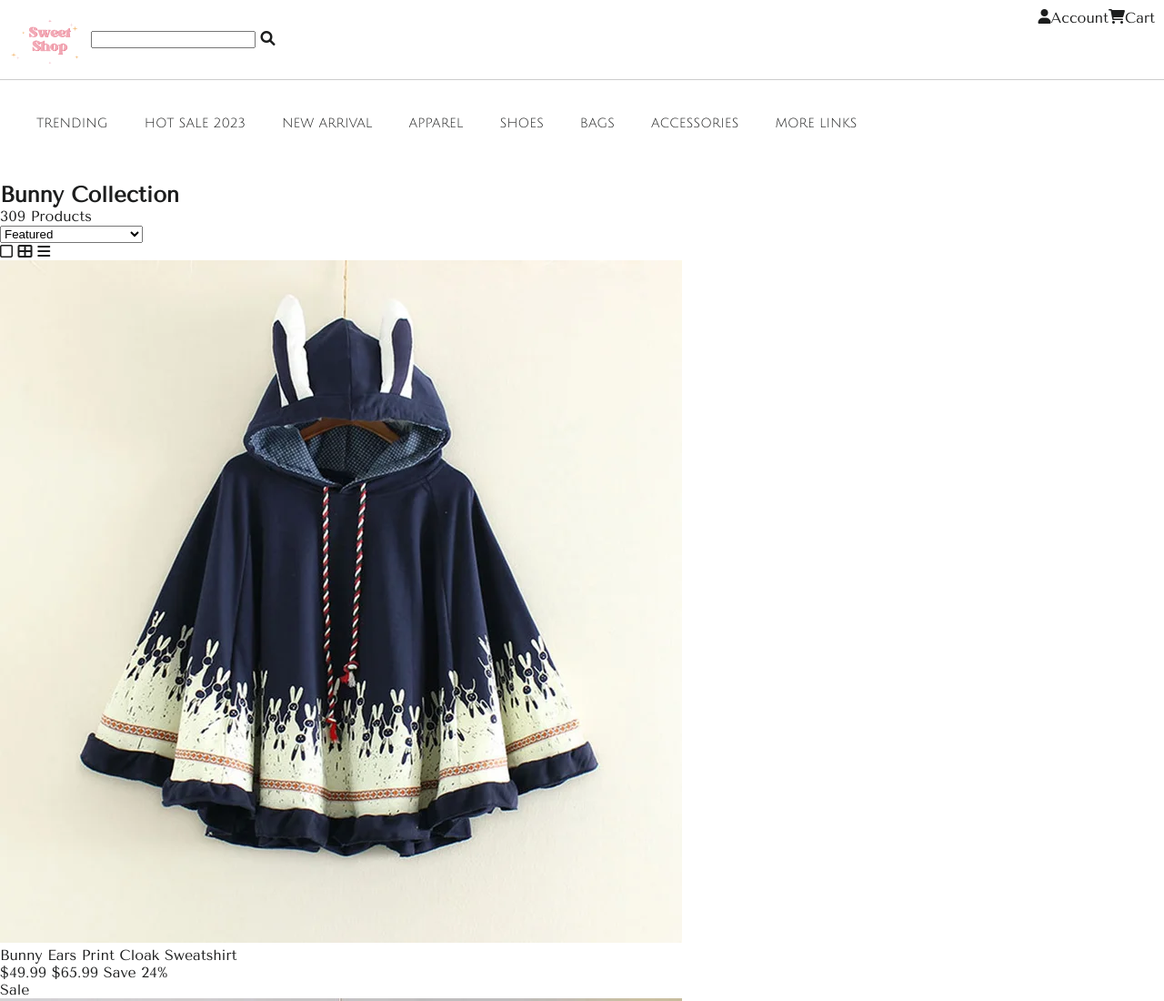
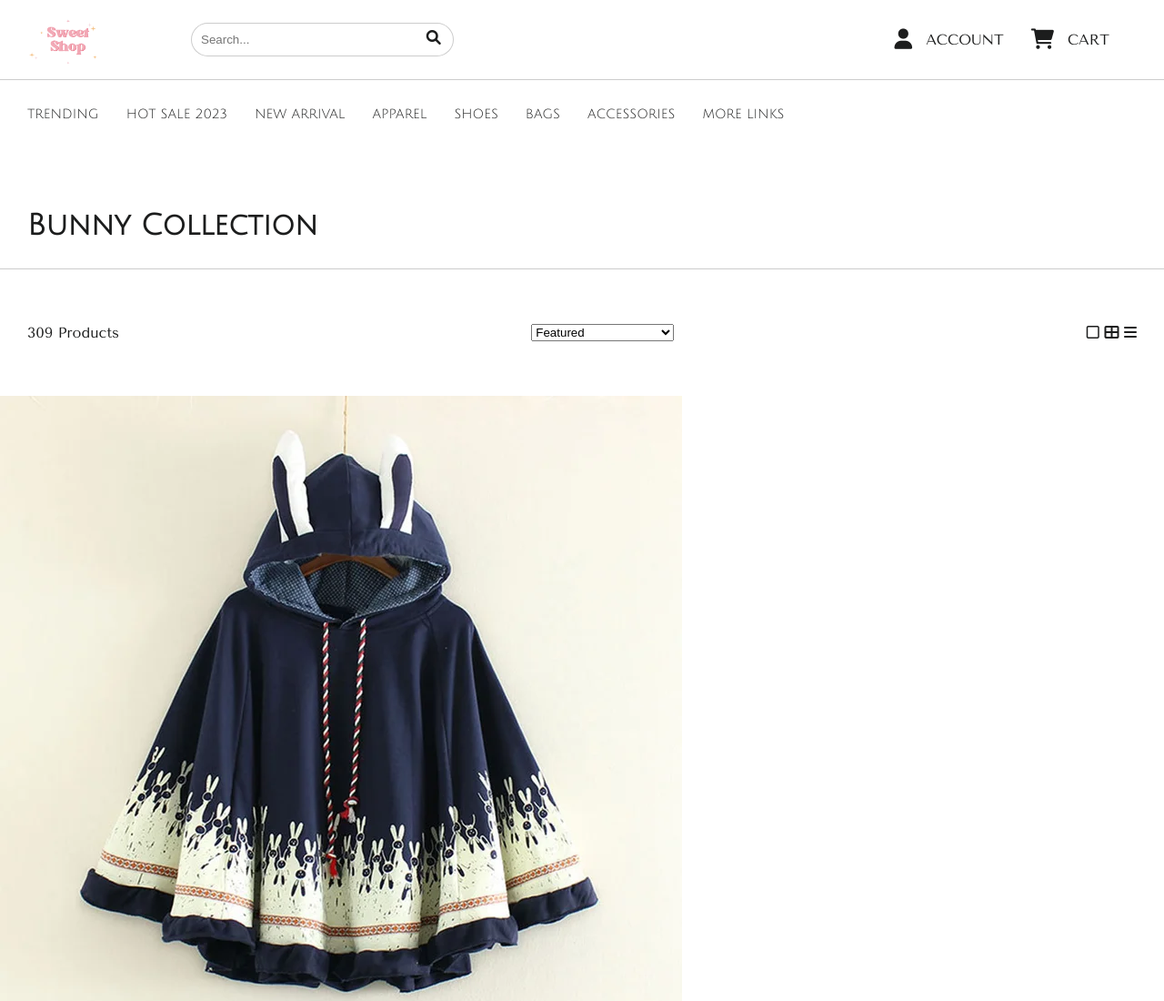
Before and after one commit to MEINNASTIE/Shop_play, a plain HTML site: page Sweet_shop/index.html in a window 1280 px wide. Shown: the top 1100 px of the page at 91% size. Drawn offline with nearby package versions, Linux system fonts and the light colour scheme.

Commit message:
fun with the nav still

```diff
--- a/Sweet_shop/index.html
+++ b/Sweet_shop/index.html
@@ -18,9 +18,9 @@
         <div class="primary_nav">
             <div class="logo">
                 <img src="images/logo_sweet.png" alt="sweet_logo">
-                <form>
-                    <input type="search" name="search" id="search">
-                    <i class="fa-solid fa-magnifying-glass"></i>
+                <form class="search_wrapper">
+                    <input type="search" name="search" id="search" placeholder="Search...">
+                    <!-- <i class="fa-solid fa-magnifying-glass"></i> -->
                 </form>
             </div>
             <div class="shopping">
--- a/Sweet_shop/style.css
+++ b/Sweet_shop/style.css
@@ -41,10 +41,25 @@ nav {
 .logo {
     display: flex;
     align-items: center;
+    margin-left: 20px;
+    cursor: pointer;
 }
 
 .shopping {
     display: flex;
+    align-items: center;
+    padding: 0 20px;
+    cursor: pointer;
+}
+
+.shopping  i + p {
+    padding-right: 30px;
+    padding-left: 15px;
+    text-transform: uppercase;
+}
+
+.shopping i {
+    font-size: 1.4em;
 }
 
 .secondary_nav ul {
@@ -56,7 +71,54 @@ nav {
 }
 
 .secondary_nav ul li {
-    padding: 20px;
+    padding: 10px;
+    margin-right: 10px;
     text-transform: uppercase;
     font-size: 0.9em;
+
 }
+
+.secondary_nav ul > li:hover {
+    border-bottom: 1px solid black;
+    cursor: pointer;
+}
+
+.search_wrapper {
+    display: inline-block;
+    position: relative;
+}
+
+.search_wrapper:after {
+    font-family: 'FontAwesome';
+    content: '\f002';
+    position: absolute;
+    left: 21.8em;
+    top: 8px;
+}
+
+.search_wrapper input {
+    padding: 10px;
+    border-radius: 20px;
+    border: 1px solid rgba(0, 0, 0, 0.2);
+    margin-left: 90px;
+    outline: none;
+    width: 100%;
+}
+
+/* SECOND SECTION **************/
+
+header h2 {
+    padding: 30px;
+    font-size: 2em;
+    font-family: 'Julius Sans One', sans-serif;
+}
+
+header {
+    border-bottom: 1px solid rgba(0, 0, 0, 0.2);
+}
+
+.filter {
+    margin: 60px 30px;
+    display: flex;
+    justify-content: space-between;
+}
```
